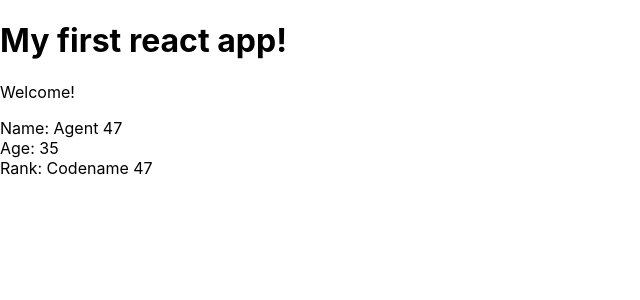
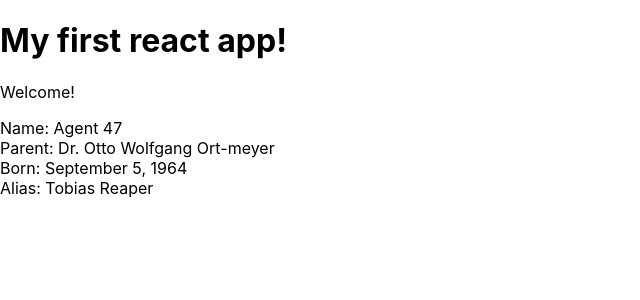
Before and after one commit to thecodelearner/react-stuff, a React (Create React App) app in the folder myapp/: page / in a window 1280 px wide. Shown: the top 300 px of the page, without its empty margins (0-640 px from the left). Built offline with nearby package versions, Linux system fonts and the light colour scheme.

Commit message:
add more hitman details

```diff
--- a/myapp/src/App.js
+++ b/myapp/src/App.js
@@ -1,12 +1,12 @@
 import React from "react";
-import Ninjas from "./Hitman";
+import Hitman from "./Hitman";
 
 function App() {
   return (
     <div className="App">
       <h1>My first react app!</h1>
       <p>Welcome!</p>
-      <Ninjas />
+      <Hitman />
     </div>
   );
 }
--- a/myapp/src/Hitman.js
+++ b/myapp/src/Hitman.js
@@ -3,10 +3,11 @@ import React, { Component } from "react";
 export class Hitman extends Component {
   render() {
     return (
-      <div className="ninja">
+      <div className="hitman">
         <div>Name: Agent 47</div>
-        <div>Age: 35</div>
-        <div>Rank: Codename 47</div>
+        <div>Parent: Dr. Otto Wolfgang Ort-meyer</div>
+        <div>Born: September 5, 1964</div>
+        <div>Alias: Tobias Reaper</div>
       </div>
     );
   }
```
